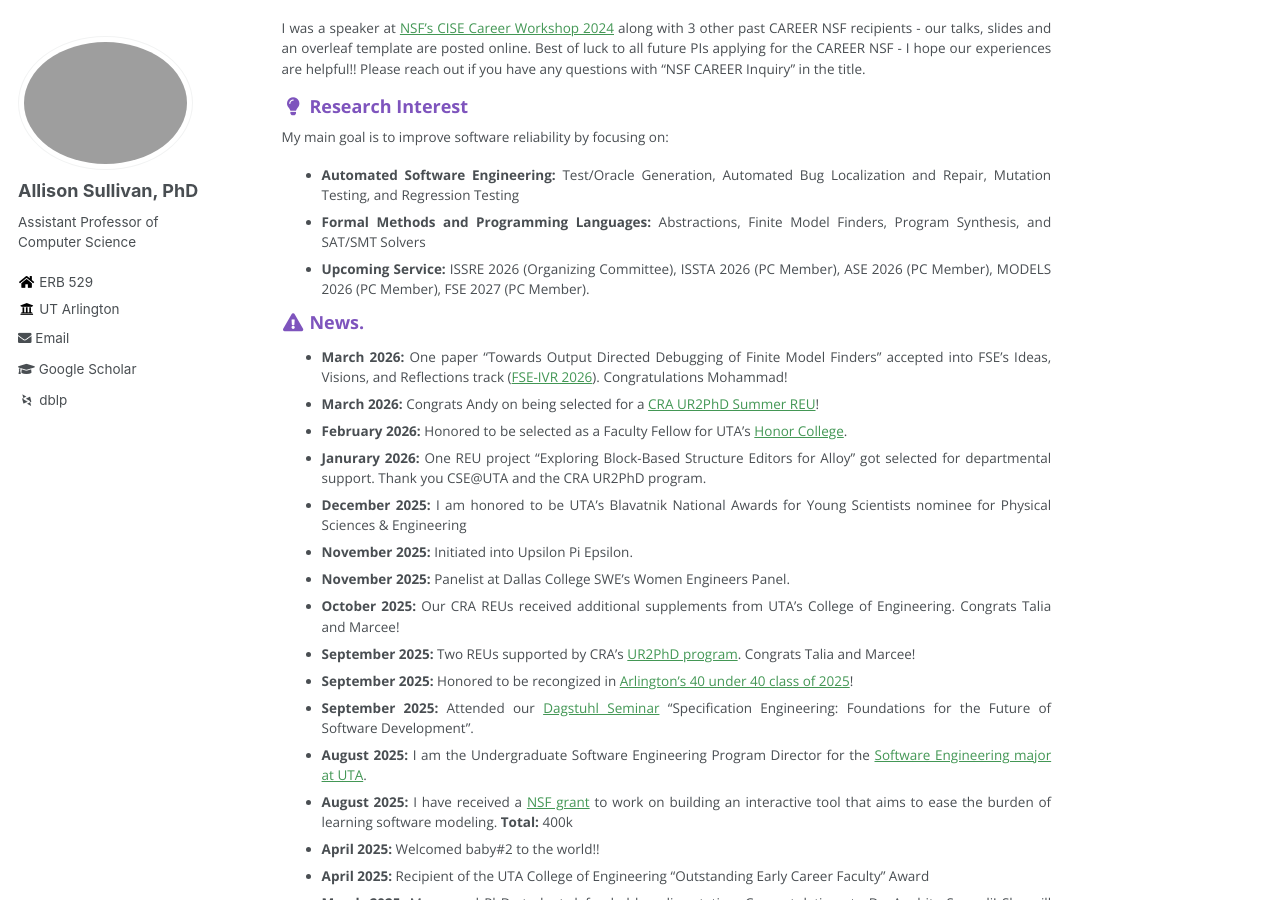
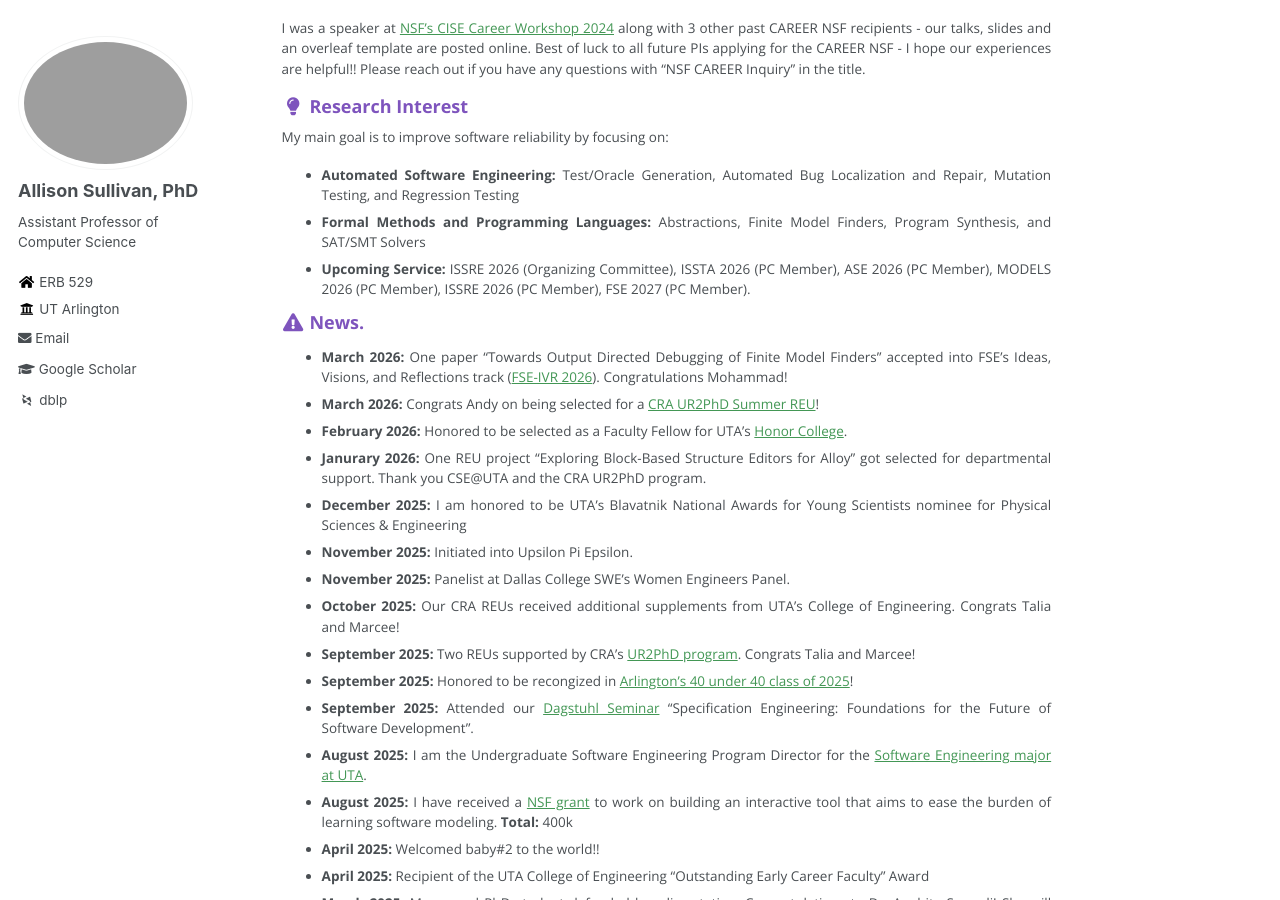
Before and after one commit to Allisonius/allisonius.github.io, a Jekyll site: the page built from _pages/about.md, in a window 1280 px wide and 900 px high, scrolled down 411 px. Built offline with Jekyll 4.4.1, drawn with Linux system fonts in a browser that asks for light colours; some web fonts are replaced.

Commit message:
Update about.md

```diff
--- a/_pages/about.md
+++ b/_pages/about.md
@@ -22,7 +22,7 @@ I was a speaker at [NSF's CISE Career Workshop 2024](https://www.cnsr.ictas.vt.e
 My main goal is to improve software reliability by focusing on:
   * **Automated Software Engineering:** Test/Oracle Generation, Automated Bug Localization and Repair, Mutation Testing, and Regression Testing
   * **Formal Methods and Programming Languages:** Abstractions, Finite Model Finders, Program Synthesis, and SAT/SMT Solvers
- * **Upcoming Service:** ISSRE 2026 (Organizing Committee), ISSTA 2026 (PC Member), ASE 2026 (PC Member), MODELS 2026 (PC Member), FSE 2027 (PC Member).
+ * **Upcoming Service:** ISSRE 2026 (Organizing Committee), ISSTA 2026 (PC Member), ASE 2026 (PC Member), MODELS 2026 (PC Member), ISSRE 2026 (PC Member), FSE 2027 (PC Member).
 
 
 ### <i class="fa fa-fw fa-exclamation-triangle" aria-hidden="true"></i> News.
```
